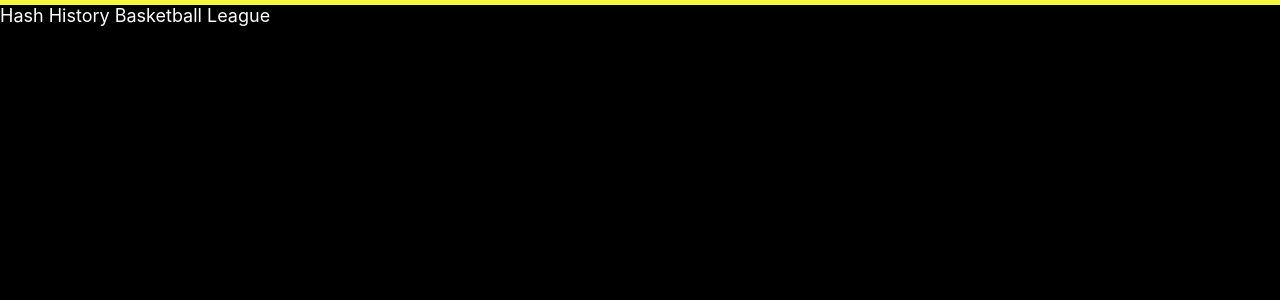
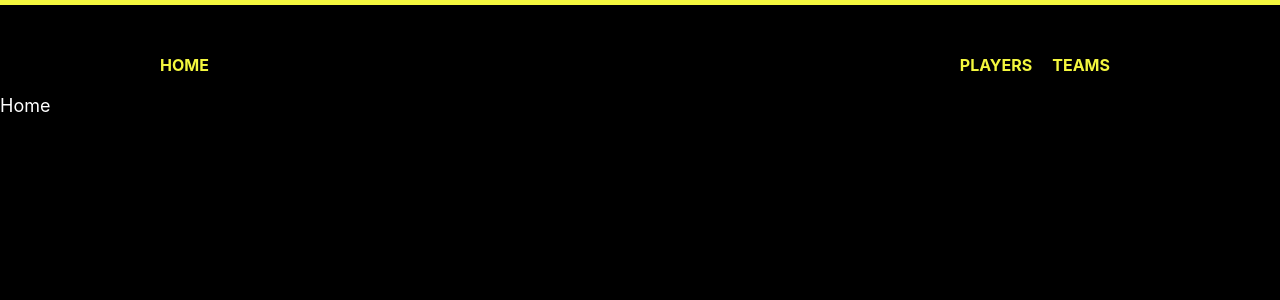
Before and after one commit to Ilesanmi-Erioluwa-Victor/react-router-course, a React (Create React App) app: page / in a window 1280 px wide. Shown: the top 300 px of the page. Built offline with nearby package versions, Linux system fonts and the light colour scheme; a small style sheet from the web is missing; the HTML template or start-up script is replaced by a standard one.

Commit message:
Working on App component

```diff
--- a/src/components/App.jsx
+++ b/src/components/App.jsx
@@ -1,16 +1,32 @@
-import { BrowserRouter as Router, Routes, Route } from "react-router-dom"
+import { BrowserRouter as Router, Routes, Route } from "react-router-dom";
 
-import Navbar from "./Navbar"
-import Home from "../Pages/Home"
-import Teams from "../Pages/Teams"
-import Players from "../Pages/Players"
-
-
+import Navbar from "./Navbar";
+import Home from "../Pages/Home";
+import Teams from "../Pages/Teams";
+import Players from "../Pages/Players";
 
 export default function App() {
   return (
-    <div>
-      Hash History Basketball League
-    </div>
-  )
+    <Router>
+      <div>
+        <Navbar />
+
+        <Routes>
+          <Route
+            path="/"
+            element={<Home />}
+          />
+          <Route
+            path="/"
+            element={<Home />}
+          />
+
+          <Route
+            path="/"
+            element={<Home />}
+          />
+        </Routes>
+      </div>
+    </Router>
+  );
 }
```
